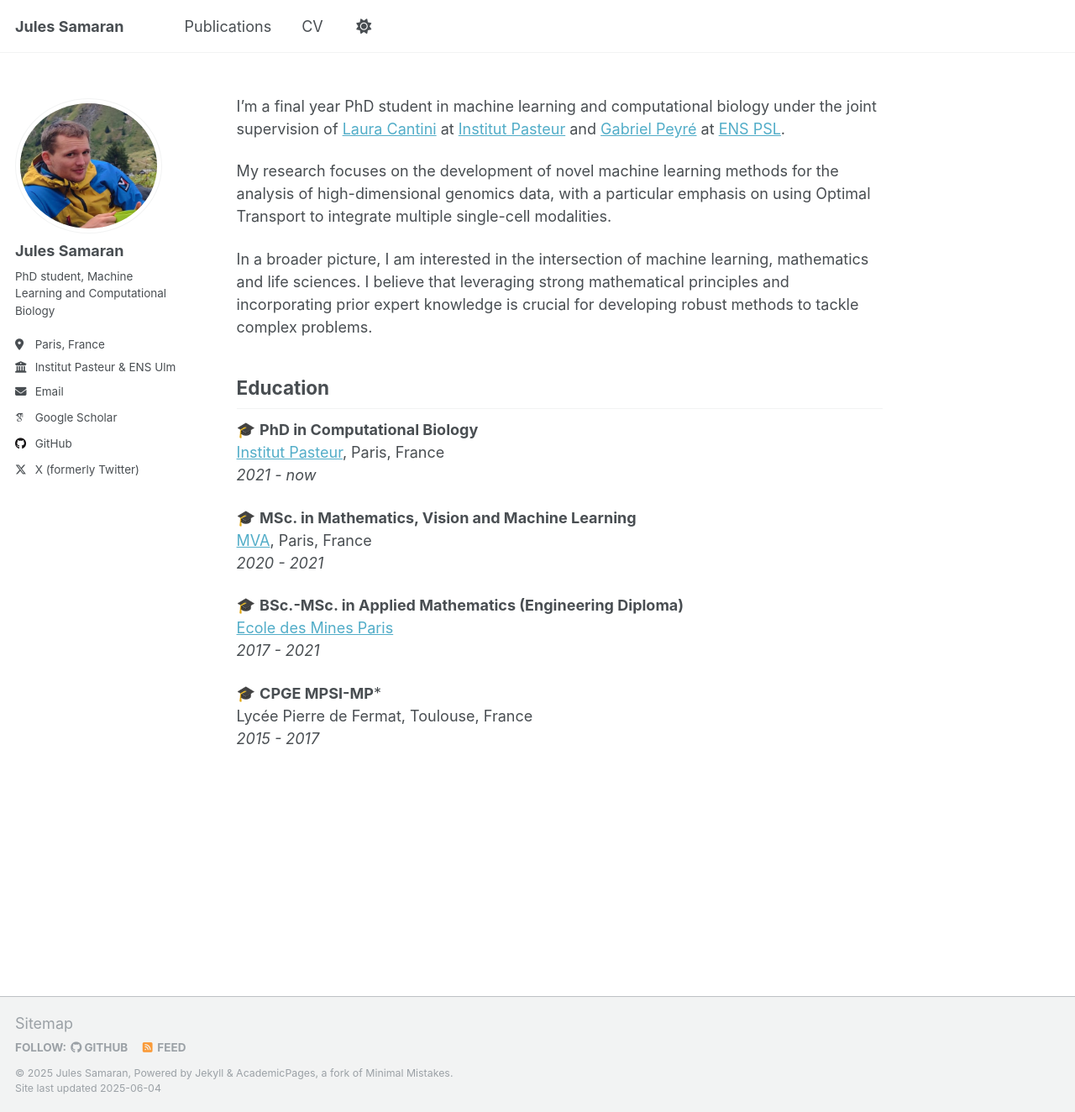
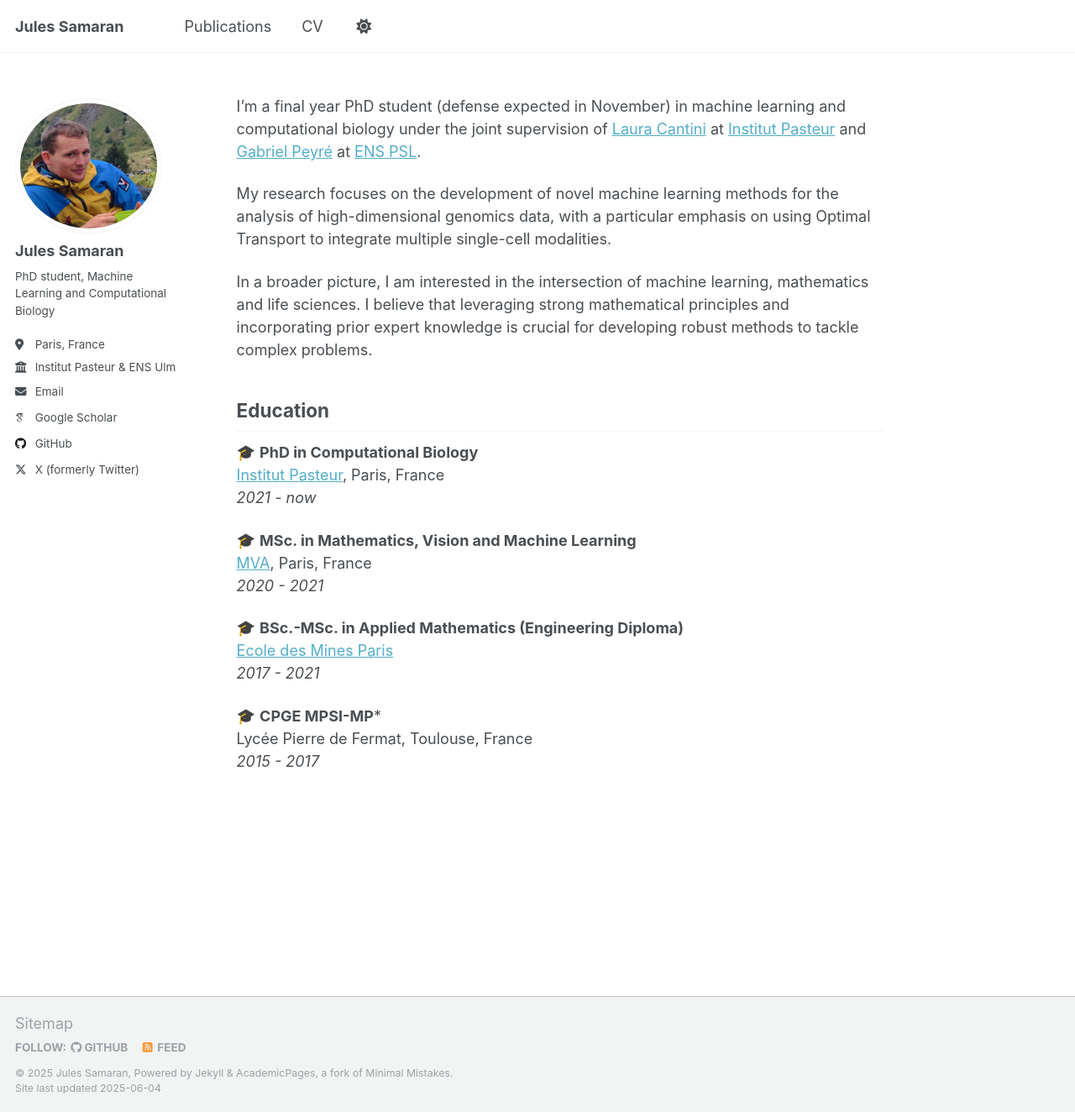
Before and after one commit to jules-samaran/jules-samaran.github.io, a Jekyll site: the page built from _pages/about.md, in a window 1280 px wide and 1324 px high. Shown: the whole window at 84% size. Built offline with Jekyll 4.4.1, drawn with Linux system fonts in a browser that asks for light colours; some web fonts are replaced.

```diff
--- a/_pages/about.md
+++ b/_pages/about.md
@@ -7,7 +7,7 @@ redirect_from:
   - /about.html
 ---
 
-I'm a final year PhD student in machine learning and computational biology under the joint
+I'm a final year PhD student (defense expected in November) in machine learning and computational biology under the joint
 supervision of [Laura Cantini](https://research.pasteur.fr/en/member/laura-cantini/) at
 [Institut Pasteur](https://www.pasteur.fr) and [Gabriel Peyré](http://www.gpeyre.com/)
 at [ENS PSL](https://www.ens.psl.eu/).
--- a/_pages/publications.markdown
+++ b/_pages/publications.markdown
@@ -11,6 +11,7 @@ author_profile: true
 {% endif %}
 
 ## Selected Publications
-
+*= co-first author
+- STORIES: learning cell fate landscapes from spatial transcriptomics, G-J.Huizing*, **J.Samaran***, A.Audit, D.Capocefalo, G.Peyré, L.Cantini, 2025, Accepted in Nature Methods
 - [scPRINT: pre-training on 50 million cells allows robust gene network predictions](https://www.nature.com/articles/s41467-025-58699-1), J.Kalfon, **J.Samaran**, G.Peyré, L.Cantini, 2025, Nature Communications
 - [scConfluence: single-cell diagonal integration with regularized Inverse Optimal Transport on weakly connected features](https://www.nature.com/articles/s41467-024-51382-x), **J.Samaran**, G.Peyré, L.Cantini, 2024, Nature Communications
```
Also changed, not shown: 1 other file.
